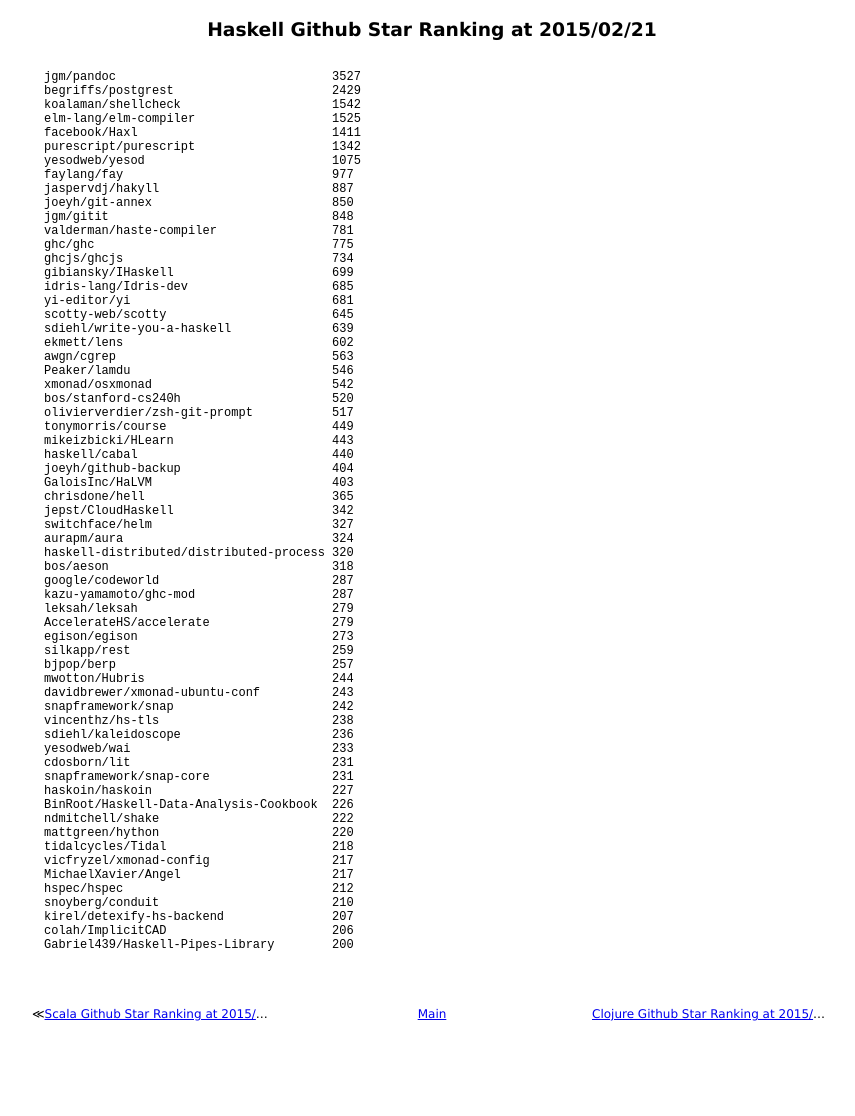
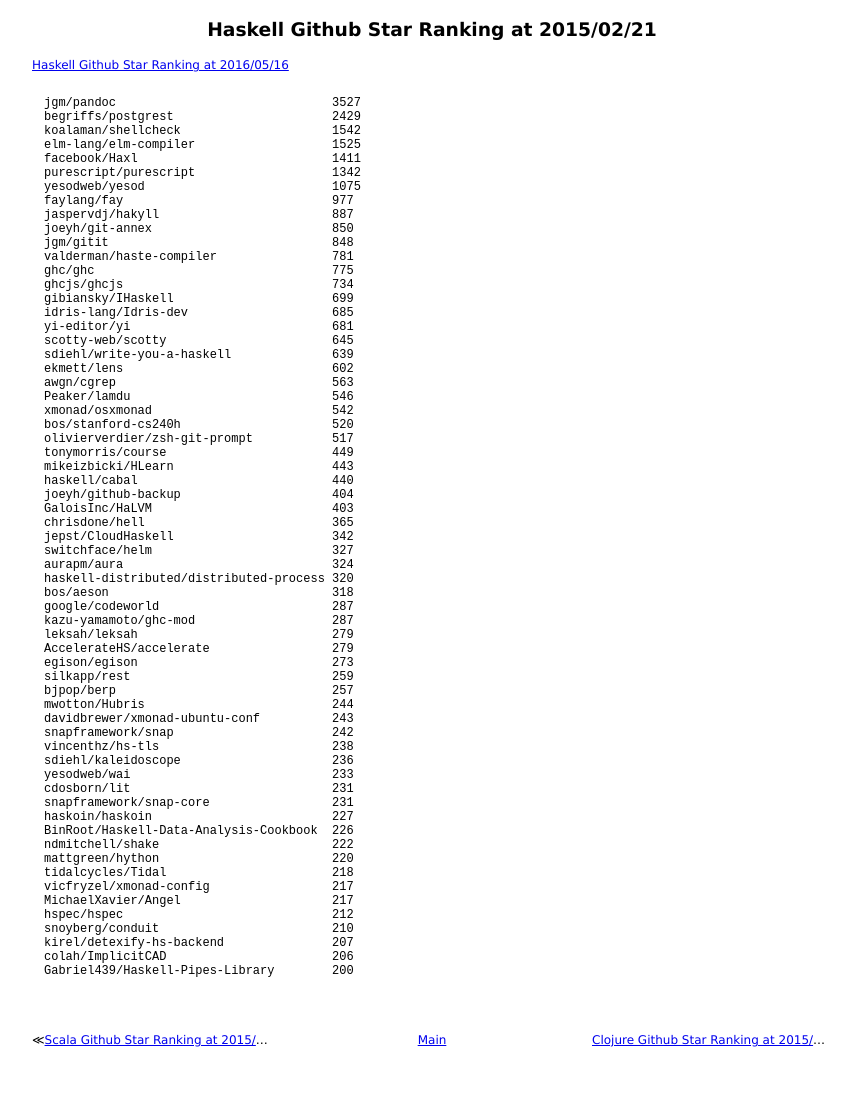
Before and after one commit to 38elements/38elements.github.com, a Jekyll site: the page built from _posts/2015-02-21-haskell-repository-github-star-ranking.md, in a window 1280 px wide. Shown: the whole page, without its empty margins (208-1063 px from the left). Built offline with Jekyll 4.4.1, drawn with Linux system fonts in a browser that asks for light colours; before the commit the page ends 1090 px from its top, so only the background shows below that.

Commit message:
Update 2015-02-21-haskell-repository-github-star-ranking.md

```diff
--- a/_posts/2015-02-21-haskell-repository-github-star-ranking.md
+++ b/_posts/2015-02-21-haskell-repository-github-star-ranking.md
@@ -2,6 +2,7 @@
 layout: posts
 title: Haskell Github Star Ranking at 2015/02/21
 ---
+[Haskell Github Star Ranking at 2016/05/16](/2016/05/20/haskell-repository-github-star-ranking.html)
 <pre style="background-color: white;border: none;">
 jgm/pandoc                              3527
 begriffs/postgrest                      2429
```
